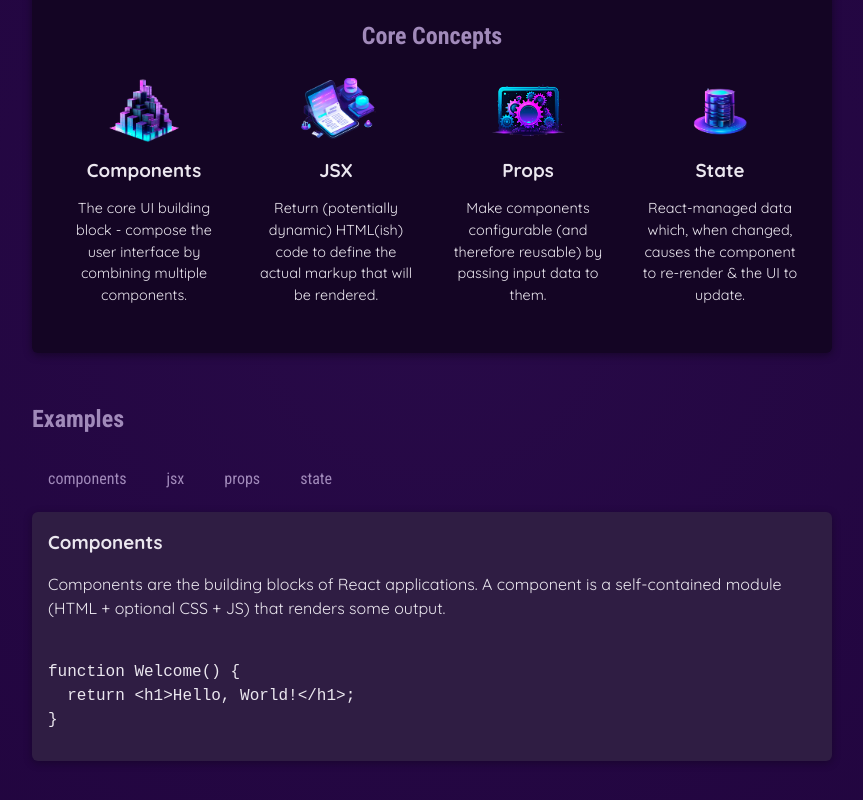
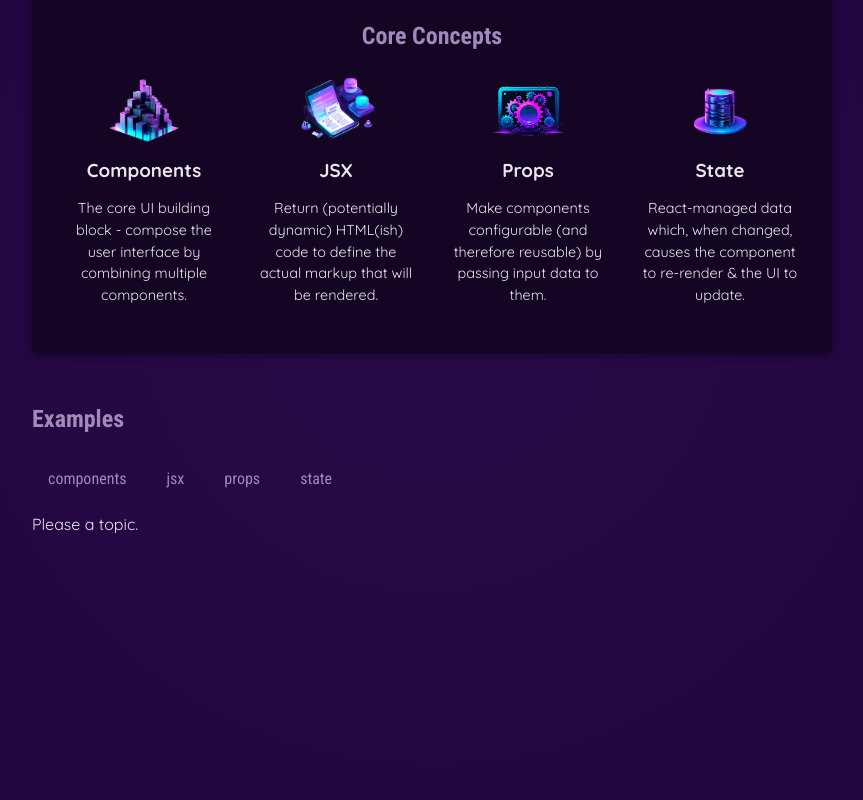
Before and after one commit to Rplua/ReactDemo, a React (Vite) app: page / in a window 1280 px wide. Shown: the part 346-1146 px from the top of the page, without its empty margins (208-1071 px from the left). Built offline with nearby package versions, Linux system fonts and the light colour scheme.

Commit message:
click event

```diff
--- a/src/App.tsx
+++ b/src/App.tsx
@@ -5,15 +5,28 @@ import TabButton from "@components/layout/TabButton/TabButton";
 import { useState } from "react";
 import { CORE_CONCEPTS } from "./utils/data";
 import { BUTTON_NAME } from "./utils/data";
-import { EXAMPLES} from "./utils/data";
+import { EXAMPLES } from "./utils/data";
 import type { ExampleKey } from "./utils/data";
 
 function App() {
 
-  const [selecedTopic, setSelectedTopic] = useState<ExampleKey>('components');
+  const [selecedTopic, setSelectedTopic] = useState<ExampleKey | null>(null);
 
   const handleSelected = (selectedButton: ExampleKey) => {
     setSelectedTopic(selectedButton)
+  }
+
+  let tabContent = <p>Please a topic.</p>;
+  if (selecedTopic) {
+    tabContent = <div id = "tab-content" >
+              <h3>{EXAMPLES[selecedTopic].title}</h3>
+              <p>{EXAMPLES[selecedTopic].description}</p>
+              <pre>
+                <code>
+                  {EXAMPLES[selecedTopic].code}
+                </code>
+              </pre>
+            </div >
   }
   return (
     <div>
@@ -22,7 +35,7 @@ function App() {
         <section id="core-concepts">
           <h2>Core Concepts</h2>
           <ul>
-            {CORE_CONCEPTS.map((concept) =>(
+            {CORE_CONCEPTS.map((concept) => (
               <CoreConcept
                 key={concept.title}
                 title={concept.title}
@@ -42,15 +55,7 @@ function App() {
               </TabButton>
             ))}
           </menu>
-            <div id="tab-content">
-              <h3>{EXAMPLES[selecedTopic].title}</h3>
-              <p>{EXAMPLES[selecedTopic].description}</p>
-              <pre>
-                <code>
-                  {EXAMPLES[selecedTopic].code}
-                </code>
-              </pre>
-            </div>
+            {tabContent}
         </section>
       </main>
     </div>
```
